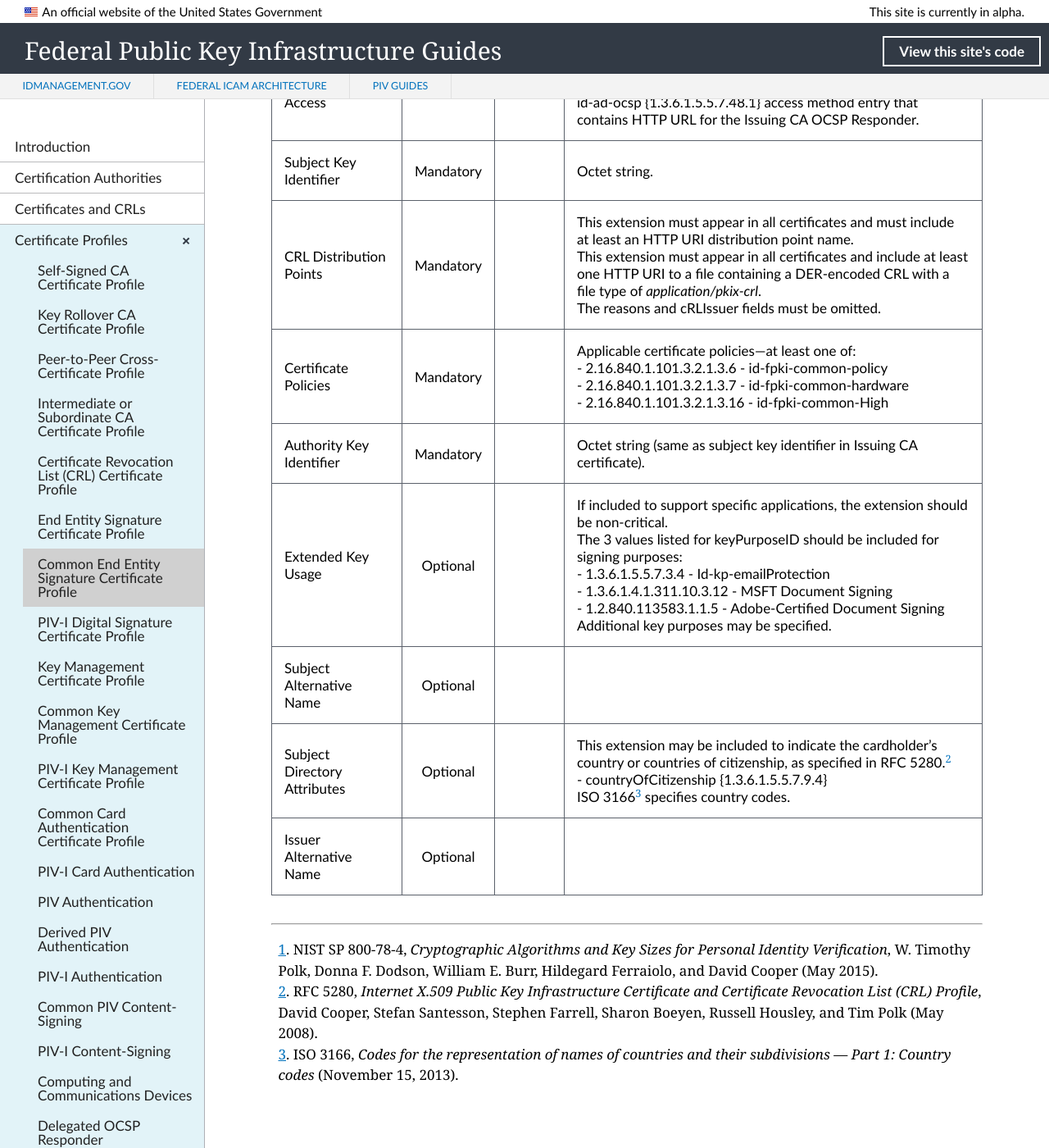
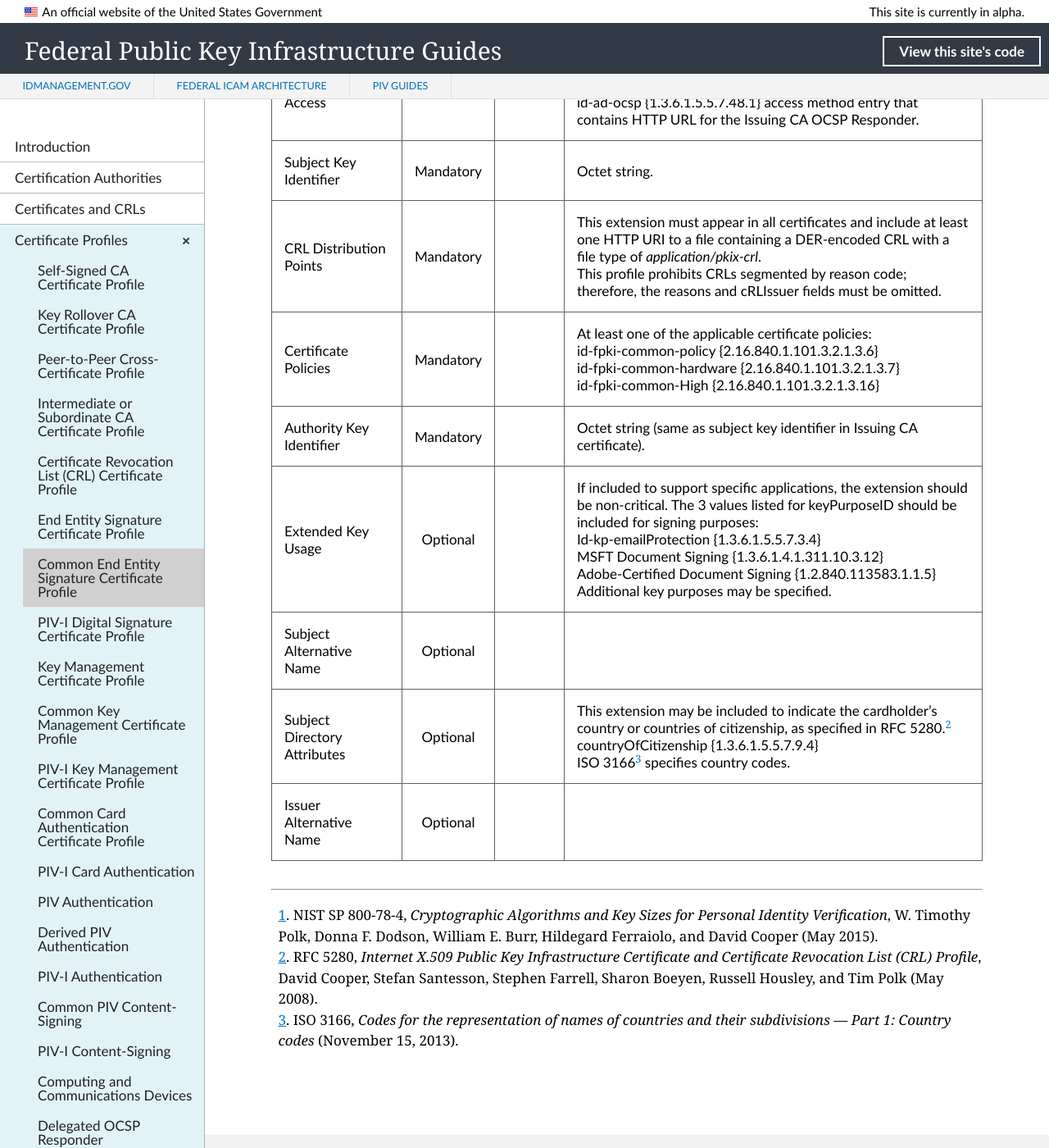
Before and after one commit to GSA/fpki-guides, a Jekyll site: the page built from _profiles/07_common_end_entity_sign.md, in a window 1280 px wide and 1400 px high, scrolled down 1425 px. Shown: the whole window at 82% size. Built offline with Jekyll 4.4.1, drawn with Linux system fonts in a browser that asks for light colours; nearby versions of some CDN libraries; library files that are not in the unit come from our copies; some of the changed text lies outside the part shown.

Commit message:
Update 07_common_end_entity_sign.md
Content and formatting

```diff
--- a/_profiles/07_common_end_entity_sign.md
+++ b/_profiles/07_common_end_entity_sign.md
@@ -21,12 +21,12 @@ permalink: profiles/commonendentitysign/
 | Key Usage  | Mandatory | True |  digitalSignature, nonRepudiation. |
 | Authority Information Access   | Mandatory  |  | id-ad-caIssuers {1.3.6.1.5.5.7.48.2} access method entry that contains HTTP URL for .p7c file containing certificates issued to Issuing CA.<BR>id-ad-ocsp {1.3.6.1.5.5.7.48.1} access method entry that contains HTTP URL for the Issuing CA OCSP Responder. |
 | Subject Key Identifier   | Mandatory |  | Octet string.  |
-| CRL Distribution Points   | Mandatory |   |  This extension must appear in all certificates and must include at least an HTTP URI distribution point name.<br>This extension must appear in all certificates and include at least one HTTP URI to a file containing a DER-encoded CRL with a file type of _application/pkix-crl_.<br>The reasons and cRLIssuer fields must be omitted.<!--New statement created redundancy. Wendy needs to adjust 2 statements.--> |
-| Certificate Policies   | Mandatory  |  | Applicable certificate policies&mdash;at least one of:<BR>- 2.16.840.1.101.3.2.1.3.6 - id-fpki-common-policy<BR>- 2.16.840.1.101.3.2.1.3.7 - id-fpki-common-hardware<BR>- 2.16.840.1.101.3.2.1.3.16 - id-fpki-common-High |
+| CRL Distribution Points   | Mandatory |   |  This extension must appear in all certificates and include at least one HTTP URI to a file containing a DER-encoded CRL with a file type of _application/pkix-crl_.<br>This profile prohibits CRLs segmented by reason code; therefore, the reasons and cRLIssuer fields must be omitted. |
+| Certificate Policies   | Mandatory  |  | At least one of the applicable certificate policies:<br>id-fpki-common-policy  {2.16.840.1.101.3.2.1.3.6}<br>id-fpki-common-hardware {2.16.840.1.101.3.2.1.3.7}<br> id-fpki-common-High {2.16.840.1.101.3.2.1.3.16}  |
 | Authority Key Identifier   | Mandatory  |  | Octet string (same as subject key identifier in Issuing CA certificate). |
-| Extended Key Usage   | Optional |  |  If included to support specific applications, the extension should be non-critical.<br>The 3 values listed for keyPurposeID should be included for signing purposes:<BR>- 1.3.6.1.5.5.7.3.4 - Id-kp-emailProtection<BR>- 1.3.6.1.4.1.311.10.3.12 - MSFT Document Signing<BR>- 1.2.840.113583.1.1.5 - Adobe-Certified Document Signing<BR>Additional key purposes may be specified.  |
+| Extended Key Usage   | Optional |  |  If included to support specific applications, the extension should be non-critical. The 3 values listed for keyPurposeID should be included for signing purposes:<br> Id-kp-emailProtection {1.3.6.1.5.5.7.3.4}<br>  MSFT Document Signing {1.3.6.1.4.1.311.10.3.12} <br>Adobe-Certified Document Signing {1.2.840.113583.1.1.5} <br>Additional key purposes may be specified.  |
 |Subject Alternative Name   | Optional  |  |   |
-| Subject Directory Attributes   | Optional  |  | This extension may be included to indicate the cardholder's country or countries of citizenship, as specified in RFC 5280.<sup>[2](#2)</sup><BR>- countryOfCitizenship {1.3.6.1.5.5.7.9.4}<br>ISO 3166<sup>[3](#3)</sup> specifies country codes. |
+| Subject Directory Attributes   | Optional  |  | This extension may be included to indicate the cardholder's country or countries of citizenship, as specified in RFC 5280.<sup>[2](#2)</sup><BR>countryOfCitizenship {1.3.6.1.5.5.7.9.4}<br>ISO 3166<sup>[3](#3)</sup> specifies country codes. |
 | Issuer Alternative Name   | Optional  |  |   |
 
 -------
```
Also changed, not shown: other parts of _profiles/07_common_end_entity_sign.md (+3 -3 lines).
